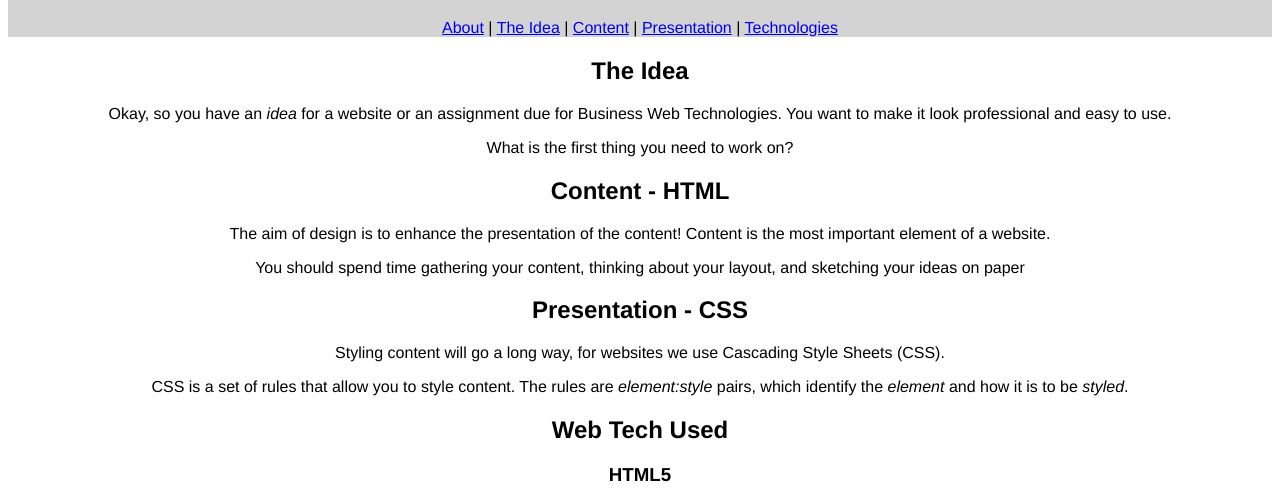
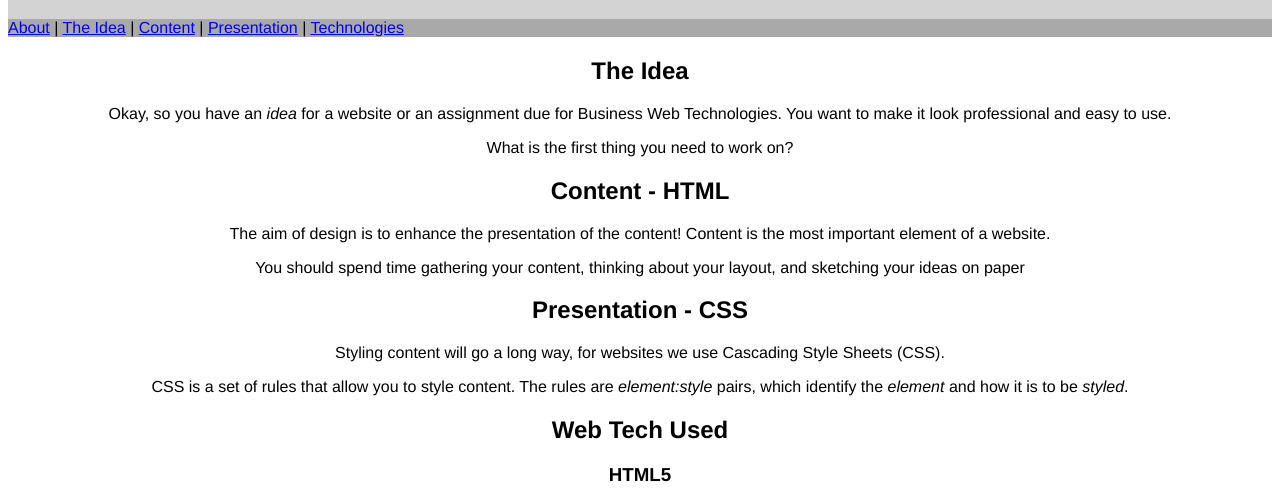
Before and after one commit to danicaclarize/isys3004, a plain HTML site: page index.html in a window 1280 px wide. Shown: the part 104-603 px from the top of the page. Drawn offline with Linux system fonts and the light colour scheme.

Commit message:
added navigation background color

```diff
--- a/index.html
+++ b/index.html
@@ -17,10 +17,19 @@
       background-color: lightgray;
     }
 
-      header h1 {
+    header h1 {
       height: 80px;
       line-height: 80px;
     }
+
+    nav {
+      background-color: darkgray;
+      text-align:left;
+      padding 10px
+
+      }
+
+
 
   </style>
 </head>
```
